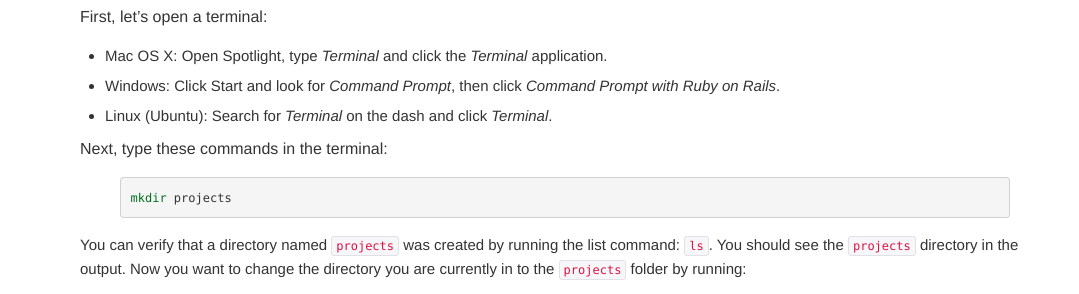
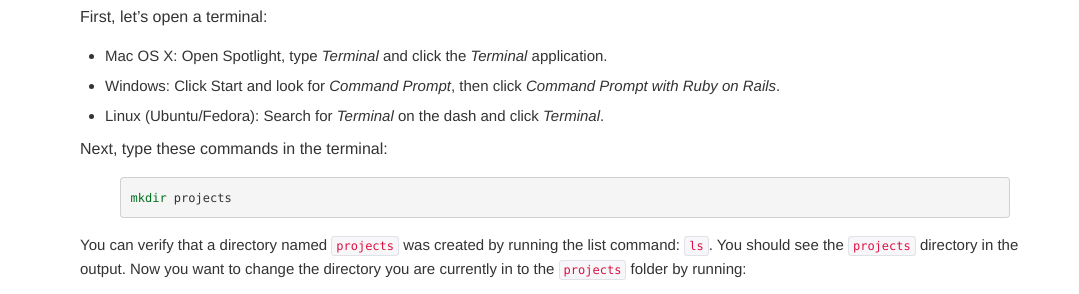
Before and after one commit to railsgirls/guides.railsgirls.com, a Jekyll site: the page built from _posts/2012-04-18-app.markdown, in a window 1280 px wide and 900 px high, scrolled down 861 px. Shown: the part 153-447 px from the top of the window, without its empty margins (5-1084 px from the left). Built offline with Jekyll 4.4.1, drawn with Linux system fonts in a browser that asks for light colours; nearby versions of some CDN libraries; Markdown is read by kramdown in place of the engine named in the settings.

Commit message:
Added Fedora to Linux reference, given it is included in the installation guide now

```diff
--- a/_posts/2012-04-18-app.markdown
+++ b/_posts/2012-04-18-app.markdown
@@ -42,7 +42,7 @@ First, let's open a terminal:
 
 * Mac OS X: Open Spotlight, type *Terminal* and click the *Terminal* application.
 * Windows: Click Start and look for *Command Prompt*, then click *Command Prompt with Ruby on Rails*.
-* Linux (Ubuntu): Search for *Terminal* on the dash and click *Terminal*.
+* Linux (Ubuntu/Fedora): Search for *Terminal* on the dash and click *Terminal*.
 
 Next, type these commands in the terminal:
 
```
